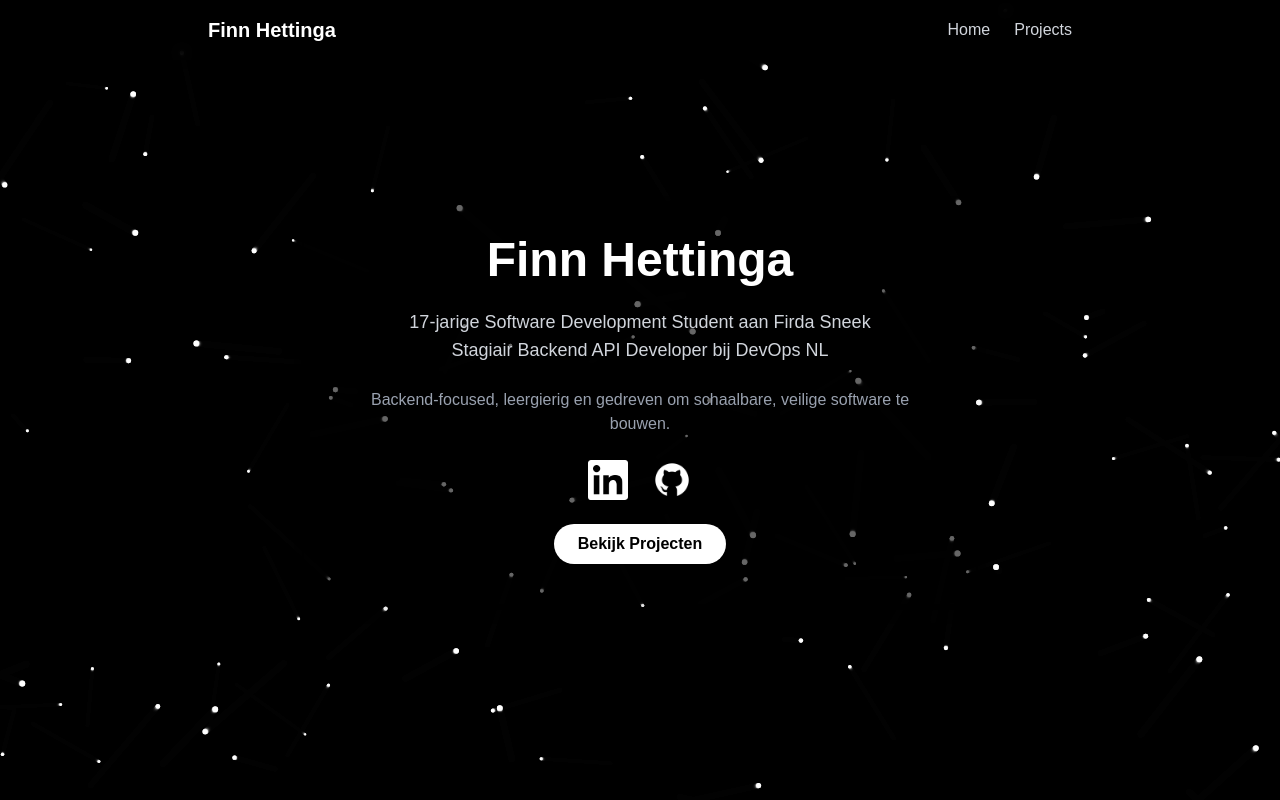
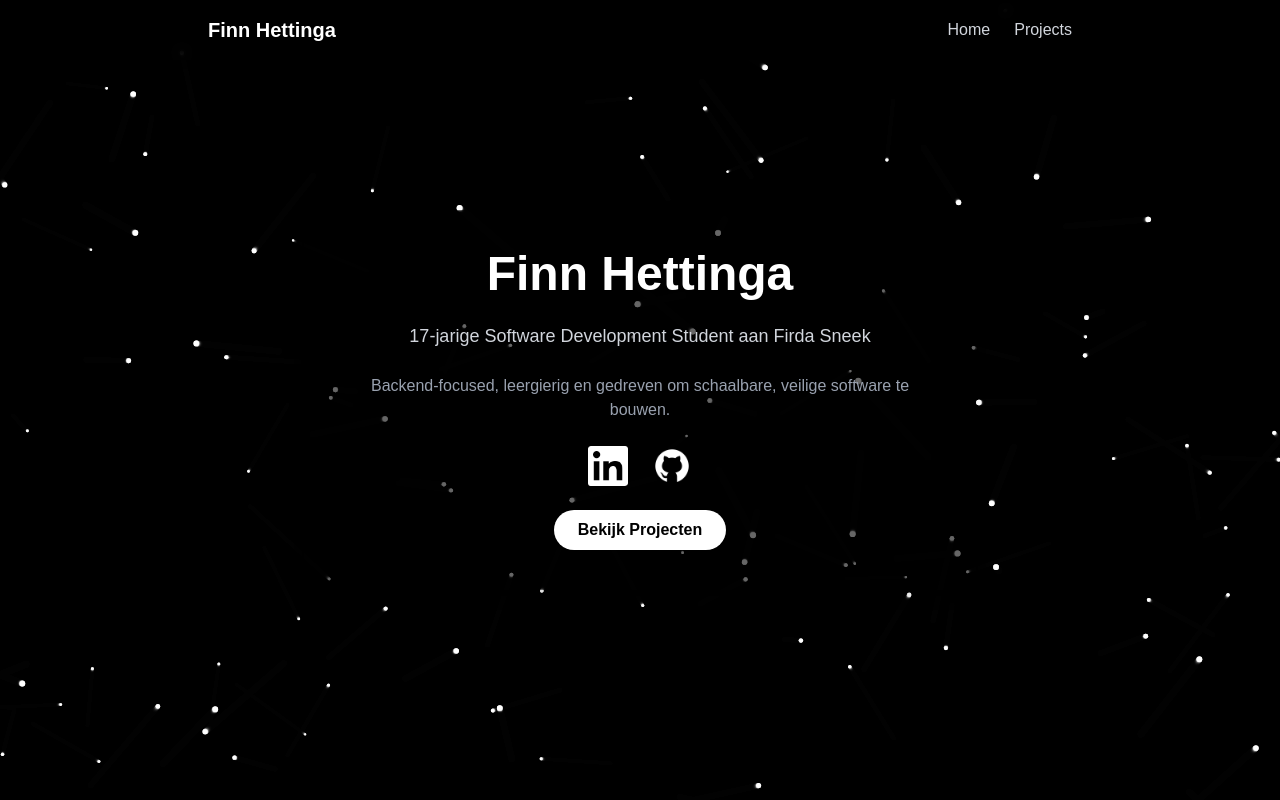
Before and after one commit to finnhet/portfolio, a Next.js app: page / in a window 1280 px wide. Built offline with nearby package versions, Linux system fonts and the light colour scheme.

Commit message:
tekstje aangepast

```diff
--- a/src/app/page.tsx
+++ b/src/app/page.tsx
@@ -72,7 +72,6 @@ export default function Home() {
 
           <p className="text-gray-300 mb-6 text-lg">
             17-jarige Software Development Student aan Firda Sneek<br />
-            Stagiair Backend API Developer bij DevOps NL
           </p>
           <p className="text-gray-400 mb-6">
             Backend-focused, leergierig en gedreven om schaalbare, veilige software te bouwen.
```
